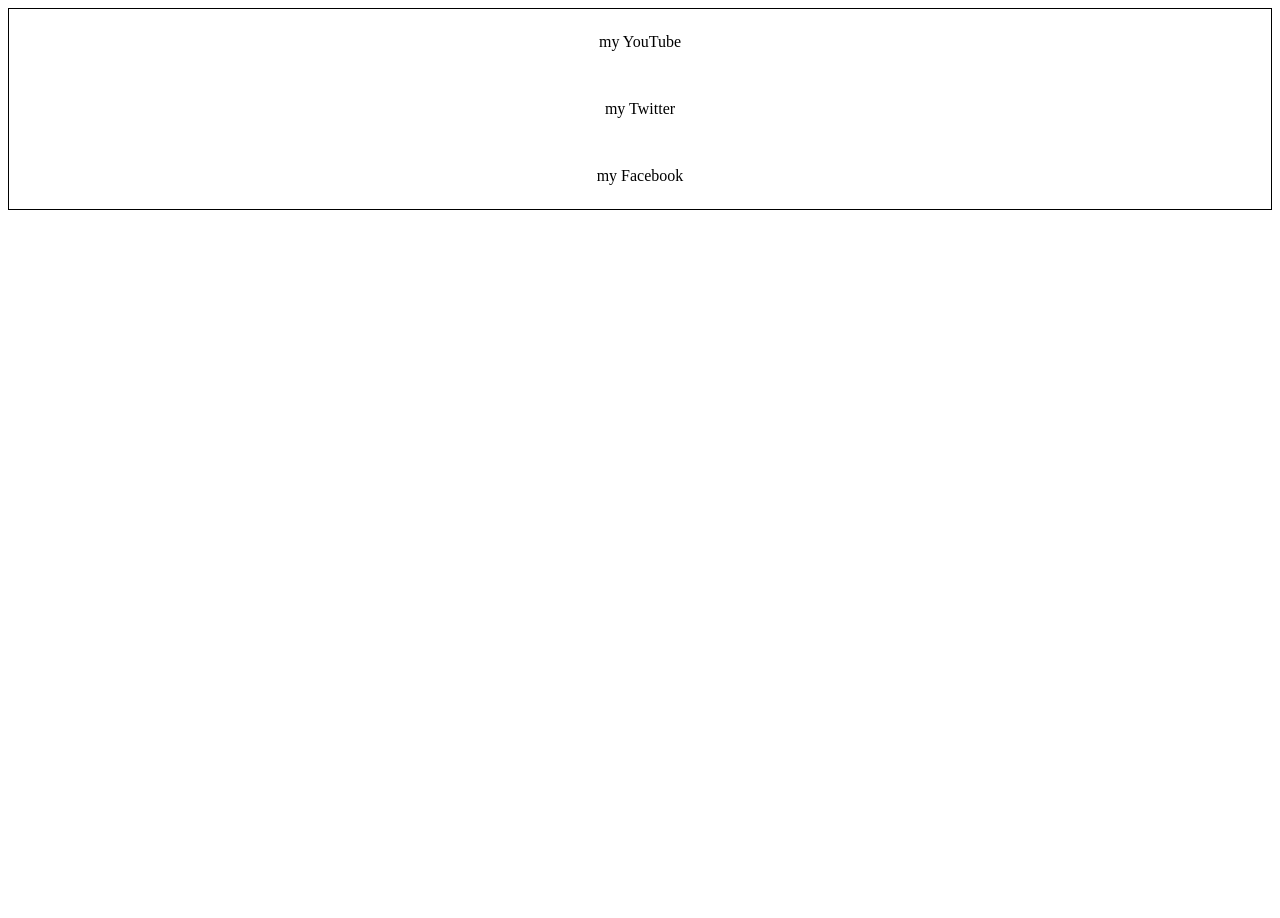
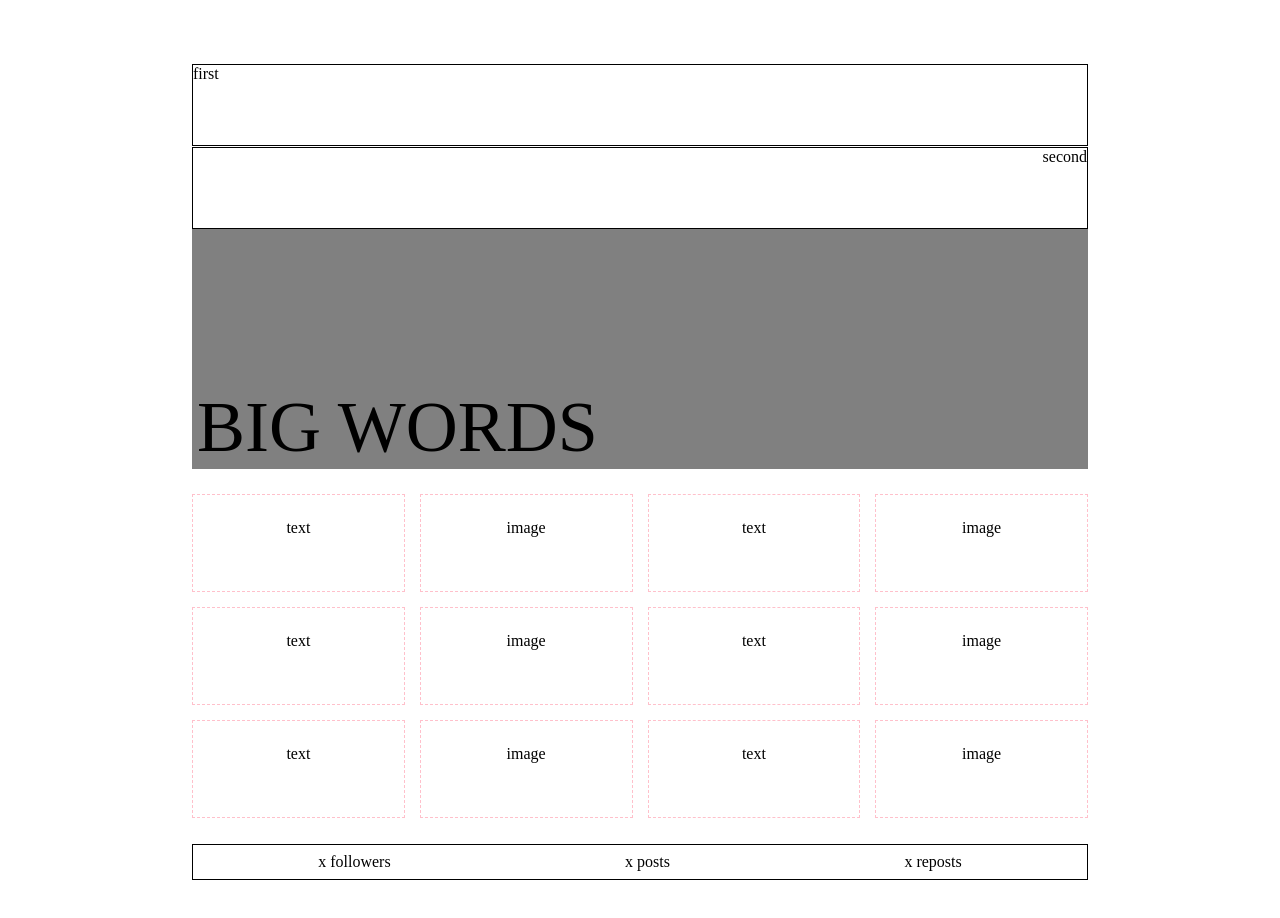
Before and after one commit to abigailstarr/redesign-IG, a plain HTML site: page index.html in a window 1280 px wide. Before the commit the page ends 800 px from the top, so only its background shows below. Drawn offline with Linux system fonts and the light colour scheme.

Commit message:
starting to lay things out

```diff
--- a/index.html
+++ b/index.html
@@ -6,24 +6,103 @@
 
     <style>
 
+      body {
+        margin: 5vw 15vw 10vw 15vw;
+      }
+
+      .first_word {
+        margin: 0.05vw 0vw;
+        border: 0.25px solid black;
+        height: 10vh;
+      }
+
+      .second_word {
+        margin: 0vw 0vw;
+        border: 0.25px solid black;
+        display: flex;
+        justify-content: right;
+        height: 10vh;
+      }
+
+      .big_words {
+        display: flex;
+        background-color: gray;
+        height: 30vh;
+        align-items: flex-end;
+        top: 20px;
+        font-size: 9vh;
+        margin: 0vw 0vw;
+        padding: 0px 0px 0px 5px;
+        overflow: hidden;
+      }
+
+      .gallery {
+        display: grid;
+        margin: 2vw 0vw;
+        grid-template-columns: 1fr 1fr 1fr 1fr;
+        grid-gap: 15px;
+      }
+
+      .gallery > div {
+        background-color: white;
+        border: 1px dashed pink;
+        text-align: center;
+        padding: 3vh;
+        height: 6vh;
+      }
+
       nav {
         border: 1px solid black;
-        height: 200px;
+        height: auto;
         display: flex;
         justify-content: space-around;
         align-items: center;
-        flex-direction: column;
+        flex-direction: row;
+        padding: 1vh;
+        overflow: hidden;
       }
+
+      @media (max-width: 480px) {
+        nav {
+          flex-direction: column;
+        }
+        .gallery {
+          grid-template-columns: 1fr 1fr 1fr;
+        }
+      }
+
+
 
     </style>
   </head>
   <body>
 
+    <div class="first_word">first</div>
+
+    <div class="second_word">second</div>
+
+    <div class="big_words">BIG WORDS</div>
+
+    <section
+      class="gallery">
+      <div>text</div>
+      <div>image</div>
+      <div>text</div>
+      <div>image</div>
+      <div>text</div>
+      <div>image</div>
+      <div>text</div>
+      <div>image</div>
+      <div>text</div>
+      <div>image</div>
+      <div>text</div>
+      <div>image</div>
+    </section>
+
     <nav>
-      <span>my YouTube</span>
-      <span>my Twitter</span>
-      <span>my Facebook</span>
-
+      <span>x followers</span>
+      <span>x posts</span>
+      <span>x reposts</span>
     </nav>
 
   </body>
```
